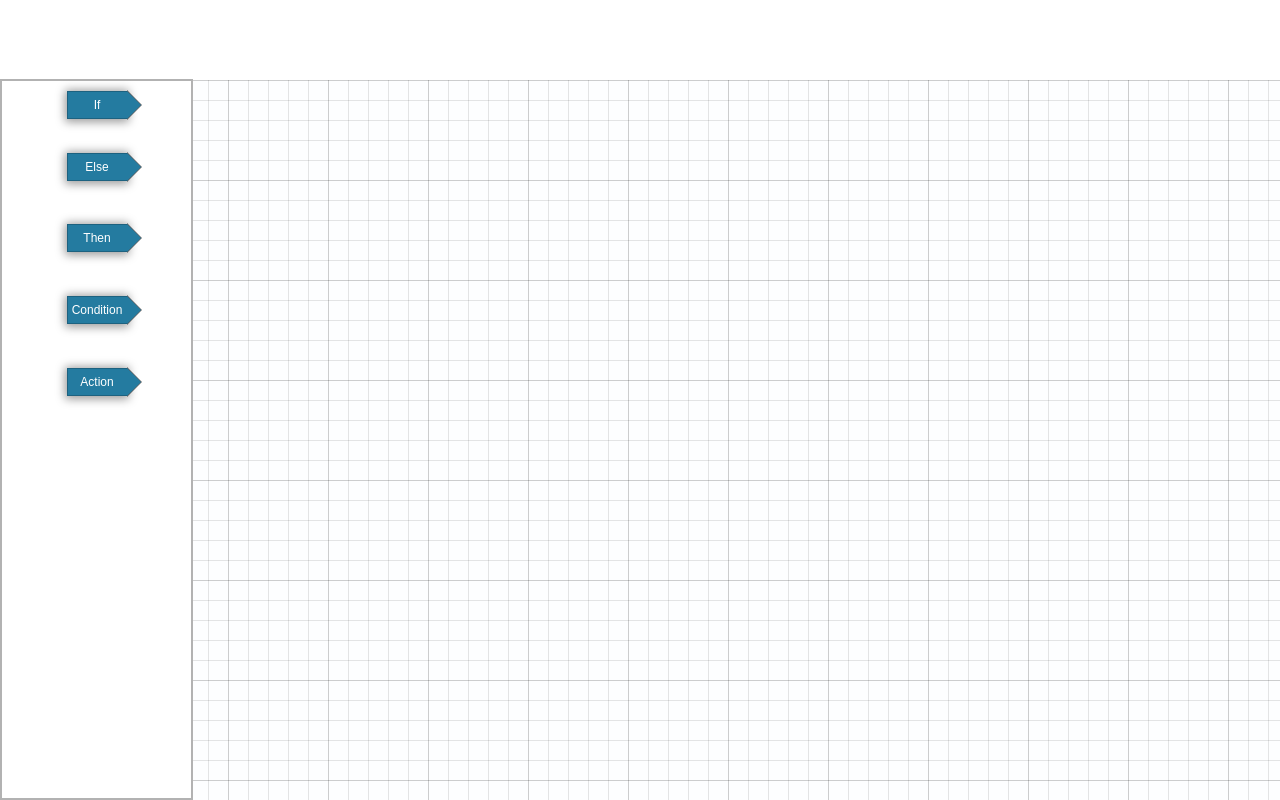
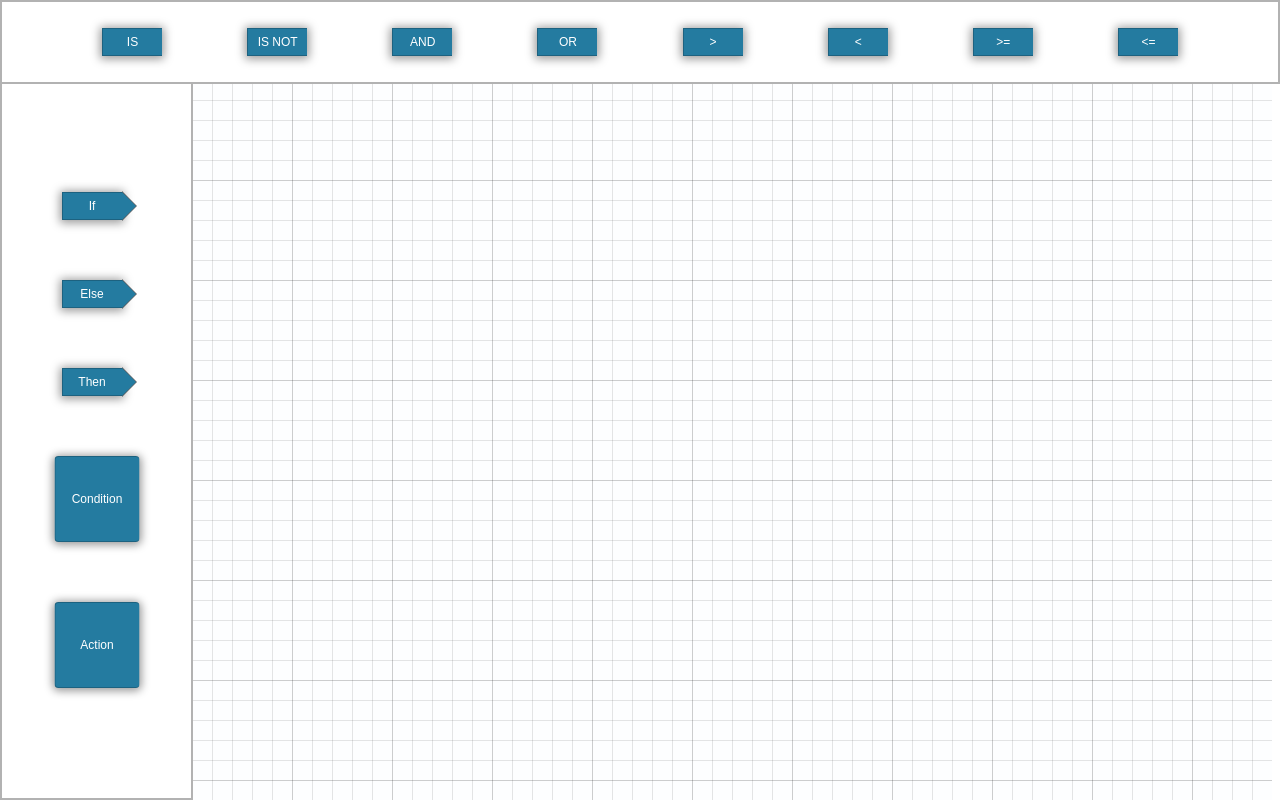
Before and after one commit to pmock2/Canvas, a website built with webpack: page index.html in a window 1280 px wide. Built offline with nearby package versions, Linux system fonts and the light colour scheme.

Commit message:
Initial Concept

```diff
--- a/src/components/action-item-box.ts
+++ b/src/components/action-item-box.ts
@@ -1,14 +1,15 @@
 import { DragItem } from "../library";
+import { DraggableType } from "./drag-item";
 
 export class ActionItemBox {
     element: HTMLDivElement;
 
 
-    ifBlock: DragItem = new DragItem('If');
-    elseBlock: DragItem = new DragItem('Else', true);
-    thenBlock: DragItem = new DragItem('Then', true);
-    conditionBLock: DragItem = new DragItem('Condition', true);
-    actionBlock: DragItem = new DragItem('Action', true);
+    ifBlock: DragItem = new DragItem('If', true, DraggableType.CONNECTOR);
+    elseBlock: DragItem = new DragItem('Else', true, DraggableType.CONNECTOR);
+    thenBlock: DragItem = new DragItem('Then', true, DraggableType.CONNECTOR);
+    conditionBLock: DragItem = new DragItem('Condition', true, DraggableType.SQUARE_LARGE);
+    actionBlock: DragItem = new DragItem('Action', true, DraggableType.SQUARE_LARGE);
 
     constructor() {
         this.init();
@@ -18,23 +19,24 @@ export class ActionItemBox {
         this.element = document.createElement('div');
         this.element.classList.add('action-item-box');
 
-        this.ifBlock.element.classList.add('draggable-sticky-action-box');
+        this.ifBlock.element.classList.add('draggable-sticky');
+        this.ifBlock.element.classList.add('action-box');
         this.element.appendChild(this.ifBlock.element);
 
-        this.elseBlock.element.classList.add('draggable-sticky-action-box');
-        this.elseBlock.element.style.top = '10%';
+        this.elseBlock.element.classList.add('draggable-sticky');
+        this.elseBlock.element.classList.add('action-box');
         this.element.appendChild(this.elseBlock.element);
 
-        this.thenBlock.element.classList.add('draggable-sticky-action-box');
-        this.thenBlock.element.style.top = '20%';
+        this.thenBlock.element.classList.add('draggable-sticky');
+        this.thenBlock.element.classList.add('action-box');
         this.element.appendChild(this.thenBlock.element);
 
-        this.conditionBLock.element.classList.add('draggable-sticky-action-box');
-        this.conditionBLock.element.style.top = '30%';
+        this.conditionBLock.element.classList.add('draggable-sticky');
+        this.conditionBLock.element.classList.add('action-box');
         this.element.appendChild(this.conditionBLock.element);
 
-        this.actionBlock.element.classList.add('draggable-sticky-action-box');
-        this.actionBlock.element.style.top = '40%';
+        this.actionBlock.element.classList.add('draggable-sticky');
+        this.actionBlock.element.classList.add('action-box');
         this.element.appendChild(this.actionBlock.element);
 
     }
--- a/src/components/canvas.ts
+++ b/src/components/canvas.ts
@@ -26,7 +26,7 @@ export class Canvas {
                         dragItem.select(false);
                     });
 
-                    let newDraggable: DragItem = new DragItem(this.selectedDragItem.name);
+                    let newDraggable: DragItem = new DragItem(this.selectedDragItem.name, false, this.selectedDragItem.type);
                     newDraggable.element.style.left = `${e.x - 2}px`;
                     newDraggable.element.style.top = `${e.y - this.selectedDragItem.element.offsetHeight / 2}px`;
                     newDraggable.select(true);
@@ -37,7 +37,7 @@ export class Canvas {
 
                 this.selectedDragItem = null;
             }
-            else if (this.selectedDragItem !== null && this.selectedDragItem.isSticky) {
+            else if (this.selectedDragItem !== null) {
                 document.onmousemove = null;
                 this.selectedDragItem.shadowElement.remove();
                 this.selectedDragItem = null;
--- a/src/components/drag-item.ts
+++ b/src/components/drag-item.ts
@@ -1,6 +1,6 @@
-import {applicationShell} from '../library'
+import { applicationShell } from '../library'
 
-export enum DraggableType { CONNECTOR, CONNECTOR_LARGE, SQUARE, SQUARE_LARGE, ROUNDED}
+export enum DraggableType { CONNECTOR, CONNECTOR_LARGE, SQUARE, SQUARE_LARGE, ROUNDED }
 
 export class DragItem {
     name: string;
@@ -21,7 +21,6 @@ export class DragItem {
     init(): void {
         let innerHtml: string = `
             <div class="text">${this.name}</div>
-            <div class="pointer"></div>
         `;
 
         this.element = document.createElement('div');
@@ -33,19 +32,30 @@ export class DragItem {
         this.shadowElement.classList.add('draggable-shadow');
         this.shadowElement.innerHTML = innerHtml;
 
+        switch (this.type) {
+            case DraggableType.CONNECTOR: {
+                this.element.classList.add('pointer');
+                this.shadowElement.classList.add('pointer');
+                break;
+            }
+            case DraggableType.SQUARE: {
+                this.element.classList.add('square');
+                this.shadowElement.classList.add('square');
+                break;
+            }
+            case DraggableType.SQUARE_LARGE: {
+                this.element.classList.add('square-large');
+                this.shadowElement.classList.add('square-large');
+                break;
+            }
+        }
+
         this.selected = false;
         this.wireItUp();
     }
 
     wireItUp(): void {
         this.element.addEventListener("mousedown", () => {
-            if (!this.isSticky) {
-
-            }
-            else {
-
-            }
-
             applicationShell.canvas.selectedDragItem = this;
             document.onmousemove = (e) => {
                 this.mouseMove(e);
@@ -54,7 +64,7 @@ export class DragItem {
 
         this.element.onclick = (e) => {
             applicationShell.canvas.dragItems.forEach((dragItem) => {
-               dragItem.select(false);
+                dragItem.select(false);
             });
             this.select(true);
         }
--- /dev/null
+++ b/src/components/operator-item-box.ts
@@ -0,0 +1,56 @@
+import { DragItem } from "../library";
+
+export class OperatorBox {
+    element: HTMLDivElement;
+
+    isBlock: DragItem = new DragItem('IS');
+    isNotBlock: DragItem = new DragItem('IS NOT', true);
+    andBlock: DragItem = new DragItem('AND', true);
+    orBlock: DragItem = new DragItem('OR', true);
+    greaterThanBlock: DragItem = new DragItem('>', true);
+    lessThanBlock: DragItem = new DragItem('<', true);
+    greaterThanOrEqualToBlock: DragItem = new DragItem('>=', true);
+    lessThanOrEqualToBlock: DragItem = new DragItem('<=', true);
+
+    constructor() {
+        this.init();
+    }
+
+    init(): void {
+        this.element = document.createElement('div');
+        this.element.classList.add('operator-box');
+
+        this.isBlock.element.classList.add('draggable-sticky');
+        this.isBlock.element.classList.add('operator-box-container');
+        this.element.appendChild(this.isBlock.element);
+
+        this.isNotBlock.element.classList.add('draggable-sticky');
+        this.isNotBlock.element.classList.add('operator-box-container');
+        this.element.appendChild(this.isNotBlock.element);
+
+        this.andBlock.element.classList.add('draggable-sticky');
+        this.andBlock.element.classList.add('operator-box-container');
+        this.element.appendChild(this.andBlock.element);
+
+        this.orBlock.element.classList.add('draggable-sticky');
+        this.orBlock.element.classList.add('operator-box-container');
+        this.element.appendChild(this.orBlock.element);
+
+        this.greaterThanBlock.element.classList.add('draggable-sticky');
+        this.greaterThanBlock.element.classList.add('operator-box-container');
+        this.element.appendChild(this.greaterThanBlock.element);
+
+        this.lessThanBlock.element.classList.add('draggable-sticky');
+        this.lessThanBlock.element.classList.add('operator-box-container');
+        this.element.appendChild(this.lessThanBlock.element);
+
+        this.greaterThanOrEqualToBlock.element.classList.add('draggable-sticky');
+        this.greaterThanOrEqualToBlock.element.classList.add('operator-box-container');
+        this.element.appendChild(this.greaterThanOrEqualToBlock.element);
+
+        this.lessThanOrEqualToBlock.element.classList.add('draggable-sticky');
+        this.lessThanOrEqualToBlock.element.classList.add('operator-box-container');
+        this.element.appendChild(this.lessThanOrEqualToBlock.element);
+
+    }
+}
--- a/src/init.ts
+++ b/src/init.ts
@@ -1,11 +1,13 @@
 import { DragItem } from "./library";
 import { Canvas } from "./components/canvas";
 import { ActionItemBox } from "./components/action-item-box";
+import { OperatorBox } from "./components/operator-item-box";
 
 export class Shell {
     shell: HTMLDivElement;
     canvas: Canvas;
     actionItemBox: ActionItemBox;
+    operatorItemBox: OperatorBox;
 
     constructor() {
         this.shell = document.querySelector('#shell');
@@ -18,6 +20,10 @@ export class Shell {
 
         this.actionItemBox = new ActionItemBox();
         this.shell.appendChild(this.actionItemBox.element);
+
+        this.operatorItemBox = new OperatorBox();
+        this.shell.appendChild(this.operatorItemBox.element);
+
     }
 }
 
--- a/styles/styles.scss
+++ b/styles/styles.scss
@@ -66,8 +66,8 @@ body {
 
     &[data-selected=true] {}
 
-    &:after,
-    &::before {
+    &.pointer:after,
+    &.pointer::before {
         content: '';
         display: block;
         position: absolute;
@@ -80,16 +80,24 @@ body {
 
     }
 
-    /* this border color controlls the color of the triangle (what looks like the fill of the triangle) */
-    &:after {
+    /* this border color controls the color of the triangle (what looks like the fill of the triangle) */
+    &.pointer:after {
         border-color: transparent transparent transparent #247BA0;
         border-width: 14px;
     }
 
-    /* this border color controlls the outside, thin border */
-    &:before {
+    /* this border color controls the outside, thin border */
+    &.pointer:before {
         border-color: transparent transparent transparent rgba(0, 0, 0, 0.6);
         border-width: 15px;
+    }
+
+    &.square {}
+
+    &.square-large {
+        border-radius: 4px;
+        min-width: 80px;
+        min-height: 80px;
     }
 
     .text {
@@ -98,9 +106,20 @@ body {
 
 }
 
-.draggable-sticky-action-box {
-    @include centerX();
-    position: absolute;
+.draggable-sticky {
+    position: relative;
+
+    &.action-box {
+        @include centerX();
+    }
+
+    &.operator-box-container {
+        @include centerY();
+    }
+
+    &.pointer {
+        transform: translateX(-35px);
+    }
 }
 
 .draggable-shadow {
@@ -109,12 +128,12 @@ body {
 }
 
 .canvas {
-    width: 90%;
-    height: 90%;
+    width: calc(100% - 200px);
+    height: calc(100% - 80px);
     background-color: #fdfeff;
     background-size: 100px 100px, 100px 100px, 20px 20px, 20px 20px;
     background-image: linear-gradient(rgba(0, 0, 0, 0.1) 1px, transparent 1px), linear-gradient(90deg, rgba(0, 0, 0, 0.1) 1px, transparent 1px), linear-gradient(rgba(0, 0, 0, 0.1) 1px, transparent 1px), linear-gradient(90deg, rgba(0, 0, 0, 0.1) 1px, transparent 1px);
-    right: 0;
+    left: 192px;
     bottom: 0;
     position: fixed;
 }
@@ -123,9 +142,28 @@ body {
     position: fixed;
     left: 0px;
     bottom: 0;
+    top: 80px;
     width: 169px;
-    height: calc(90% - 23px);
     background: white;
-    padding: 10px;
+    padding: 110px 10px;
     border: 2px solid rgba(0, 0, 0, 0.3);
+    display: flex;
+    overflow: auto;
+    flex-direction: column;
+    align-items: flex-start;
+    justify-content: space-between;
 }
+
+.operator-box {
+    position: fixed;
+    left: 0px;
+    top: 0;
+    height: 60px;
+    background: white;
+    padding: 10px 100px;
+    border: 2px solid rgba(0, 0, 0, 0.3);
+    display: flex;
+    right: 0;
+    align-items: flex-start;
+    justify-content: space-between;
+}
```
